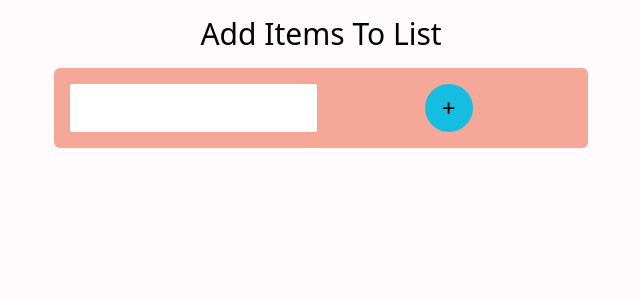
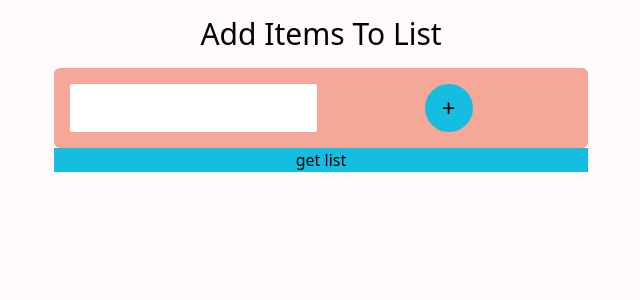
Before and after one commit to patbarber/angular-test-app, an Angular app: page / in a window 1280 px wide. Shown: the top 300 px of the page, without its empty margins (319-959 px from the left). Built offline with nearby package versions, Linux system fonts and the light colour scheme.

Commit message:
added axios call for list

```diff
--- a/package.json
+++ b/package.json
@@ -18,6 +18,7 @@
     "@angular/platform-browser": "^16.2.0",
     "@angular/platform-browser-dynamic": "^16.2.0",
     "@angular/router": "^16.2.0",
+    "axios": "^1.4.0",
     "rxjs": "~7.8.0",
     "tslib": "^2.3.0",
     "zone.js": "~0.13.0"
--- a/src/app/home/home.component.ts
+++ b/src/app/home/home.component.ts
@@ -6,6 +6,7 @@ import {
   FormsModule,
   ReactiveFormsModule,
 } from '@angular/forms';
+import axios from 'axios';
 
 @Component({
   selector: 'app-home',
@@ -46,6 +47,9 @@ import {
           </button>
         </p>
       </div>
+      <button class="bg-[#15BEE0] hover:opacity-70" (click)="getList()">
+        get list
+      </button>
     </section>
   `,
   styleUrls: ['./home.component.css'],
@@ -79,4 +83,10 @@ export class HomeComponent {
   removeFromList(index: number): void {
     this.list.splice(index, 1);
   }
+
+  getList() {
+    axios
+      .get('http://localhost:8080/')
+      .then((response) => console.log(response));
+  }
 }
```
Also changed, not shown: 1 other file (tests, documents, lock files or other folders).
